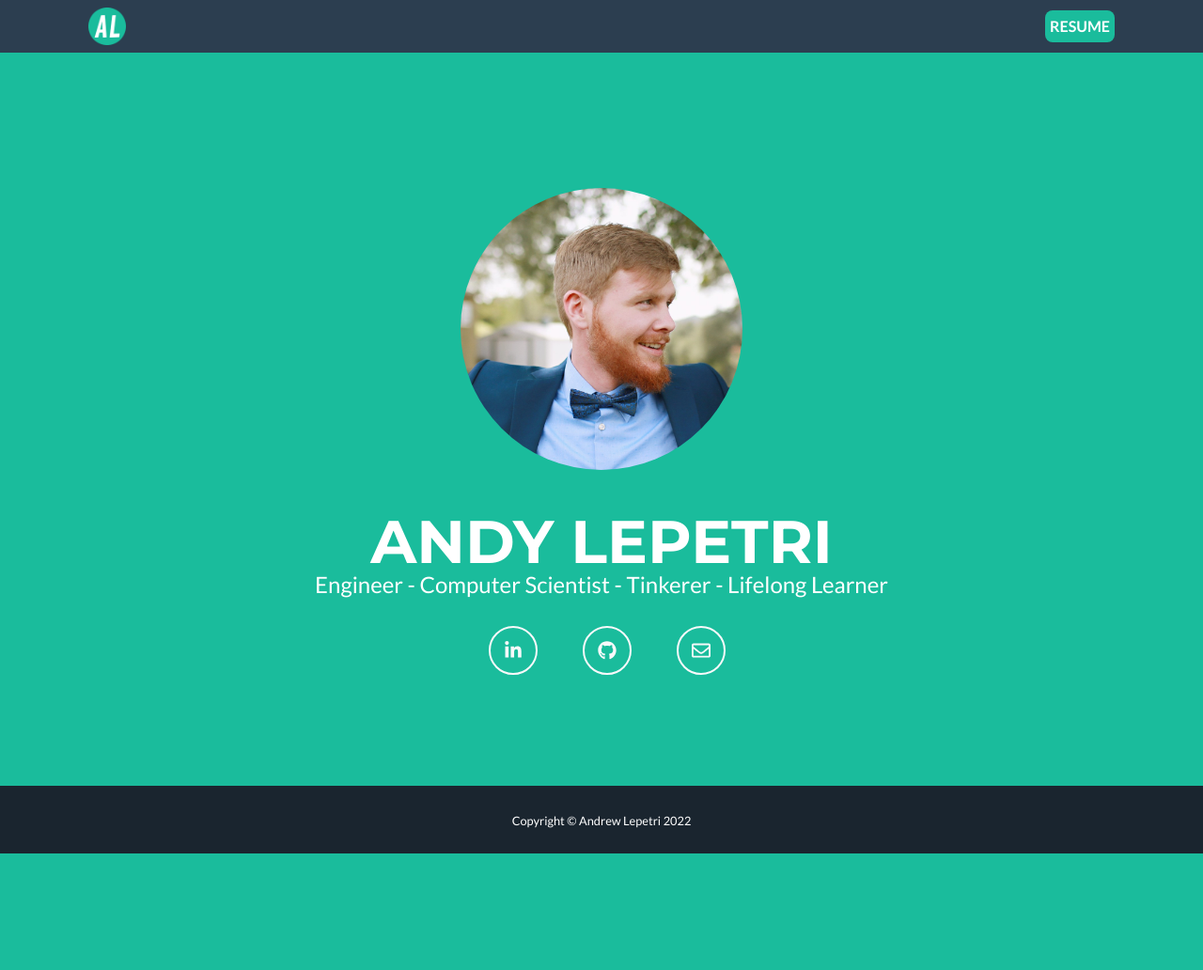
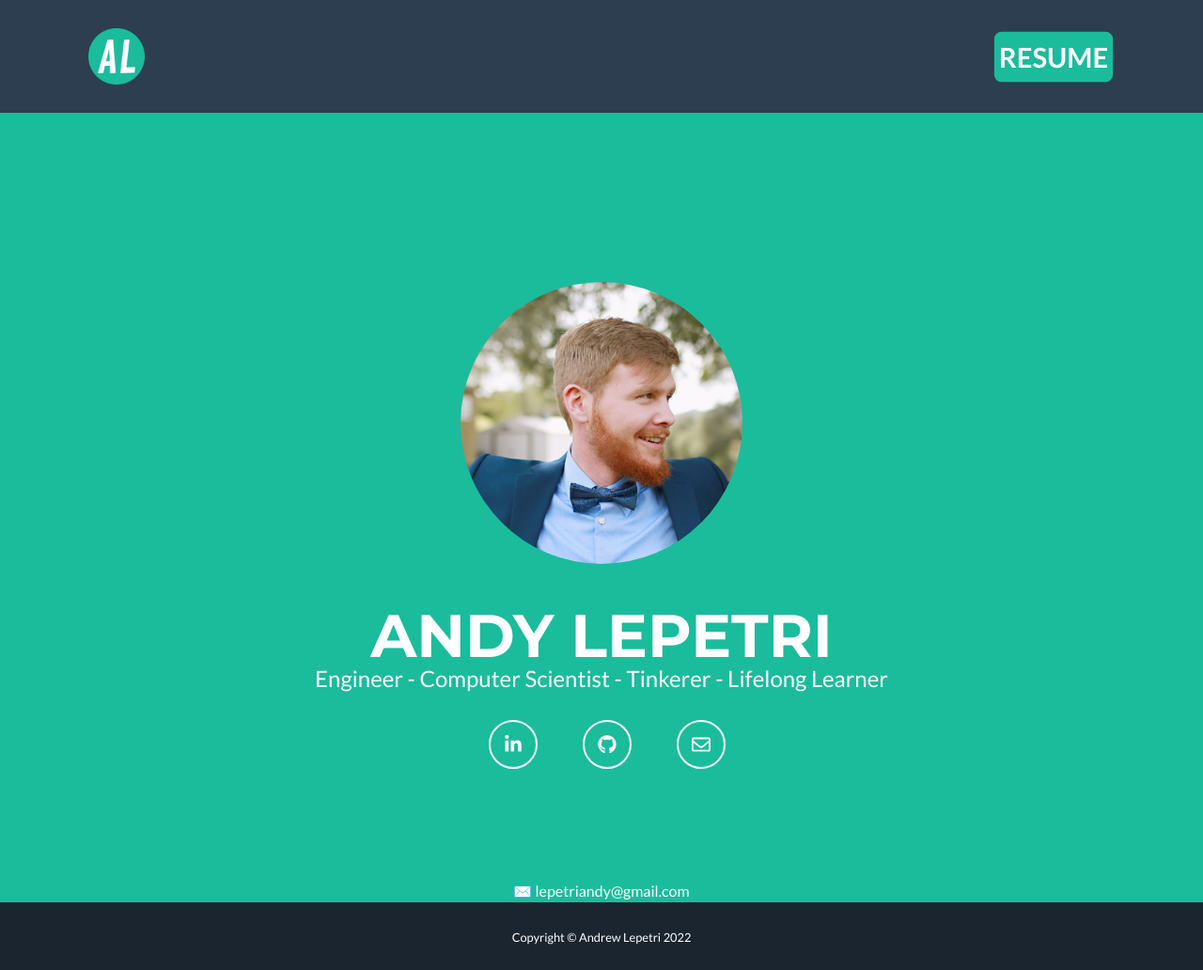
Before and after one commit to alepetri/alepetri.github.io, a plain HTML site: page index.html in a window 1280 px wide. Shown: the whole page at 94% size. Before the commit the page ends 908 px from the top, so only its background shows below. Drawn offline with nearby package versions, Linux system fonts and the light colour scheme.

Commit message:
Made resume stand out, added email

```diff
--- a/index.html
+++ b/index.html
@@ -53,11 +53,13 @@
         }
         #header {
             flex: 0 1 auto;
+            padding-top: 30px;
+            padding-bottom: 30px;
         }
         #main-content {
             flex: 1 1 auto;
         }
-        #footer {
+        .footer-mine {
             flex: 0 1 40px;
         }
         #profile-picture {
@@ -65,10 +67,32 @@
             border-radius: 50%;
         }
         #logo {
-            width: 40px;
+            width: 60px;
         }
         #resume {
             padding: 5px;
+            font-size: 30px;
+
+            box-shadow: 0 0 0 0 rgba(255, 255, 255, 1);
+            transform: scale(1);
+            animation: pulse 2s infinite;
+        }
+
+        @keyframes pulse {
+            0% {
+                transform: scale(0.95);
+                box-shadow: 0 0 0 0 rgba(255, 255, 255, 0.7);
+            }
+
+            70% {
+                transform: scale(1);
+                box-shadow: 0 0 0 10px rgba(255, 255, 255, 0);
+            }
+
+            100% {
+                transform: scale(0.95);
+                box-shadow: 0 0 0 0 rgba(255, 255, 255, 0);
+            }
         }
 
     </style>
@@ -84,6 +108,9 @@
             <!-- Masthead-->
             <div id='main-content'>
                 <div class="masthead container text-white d-flex align-items-center flex-column">
+                    <div style="height:100px;">
+
+                    </div>
                     <!-- Masthead Avatar Image-->
                     <img id='profile-picture' class="masthead-avatar mb-5" src="assets/img/Picture5.jpg"/>
                     <!-- Masthead Heading-->
@@ -104,8 +131,11 @@
                     </div>
                 </div>
             </div>
+            <div class="footer-mine">
+                <p class="font-weight-light mb-0 text-white" style="text-align: center;">✉ lepetriandy@gmail.com</p>
+            </div>
             <!-- Copyright Section-->
-            <div id='footer' class="copyright py-4 text-center text-white">
+            <div class="footer-mine copyright py-4 text-center text-white">
                 <div class="container">
                     <small>
                         Copyright &copy; Andrew Lepetri
```
